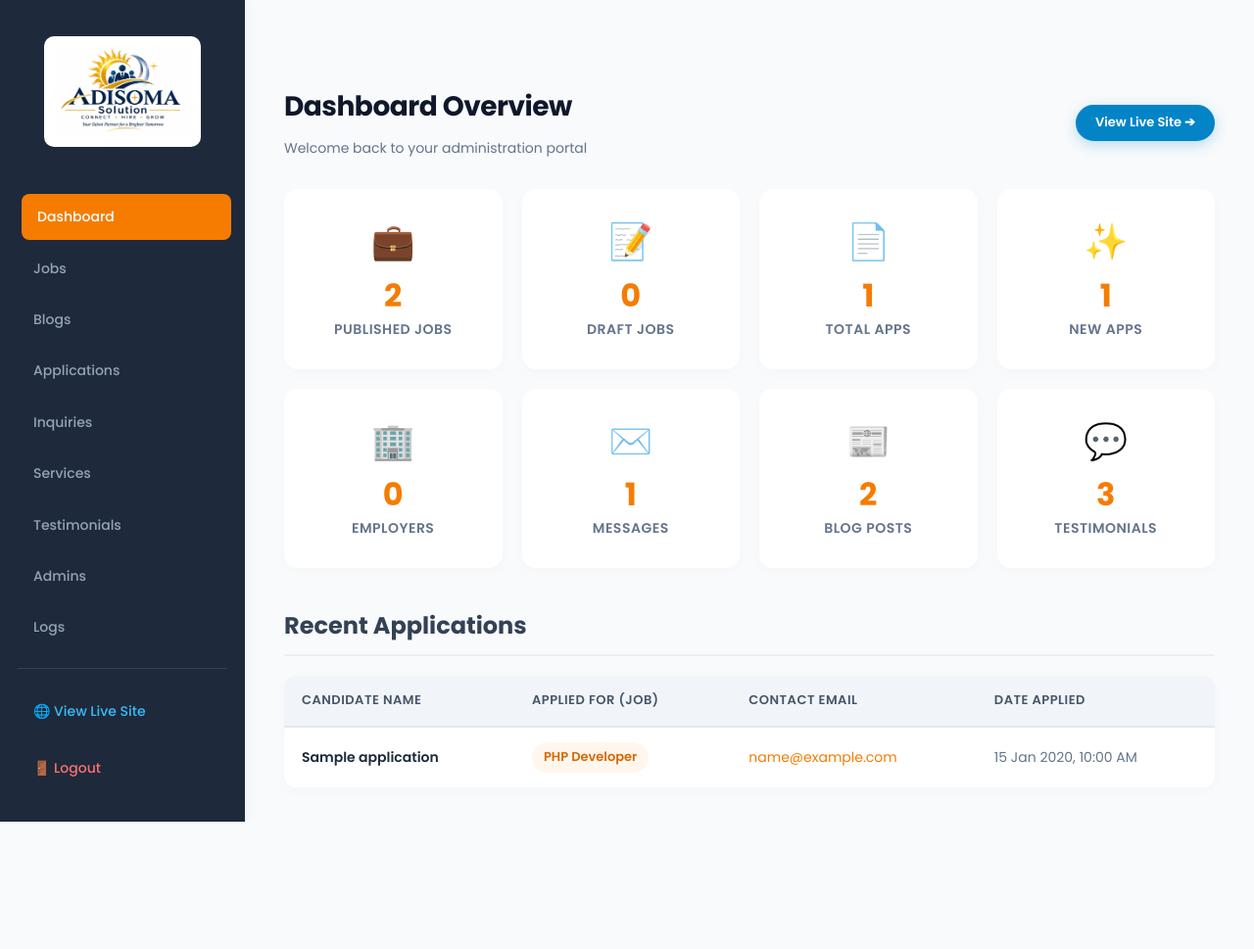
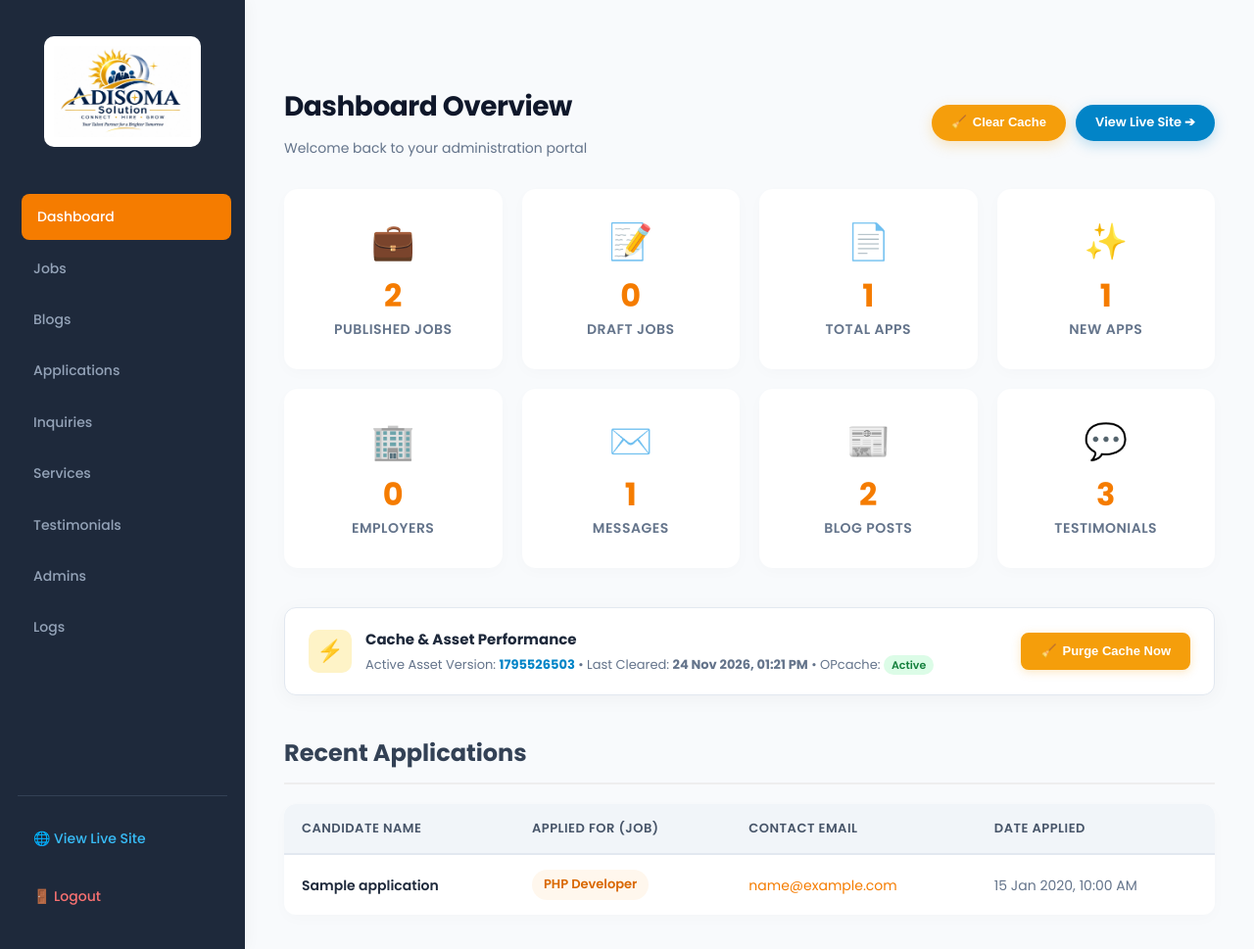
Before and after one commit to shopquare/adisoma, a PHP site: page /admin/dashboard.php in a window 1280 px wide. Shown: the whole page at 98% size. Before the commit the page ends 839 px from the top, so only its background shows below. Run offline with PHP 8.4, Linux system fonts and the light colour scheme; the visitor is signed in with stand-in values (Sample User, id 1); data comes from the database, SQL or seed files in the repository; tables that the repository leaves empty hold one stand-in row (values such as "Sample post"); some libraries are stand-ins or nearby versions.

Commit message:
Add Clear Cache feature to Admin Dashboard with dynamic asset versioning

```diff
--- a/admin/_footer.php
+++ b/admin/_footer.php
@@ -1 +1 @@
-</main></div><script src="<?=BASE_URL?>/assets/js/main.js?v=2.2"></script></body></html>
+</main></div><script src="<?=BASE_URL?>/assets/js/main.js?v=<?=asset_v()?>"></script></body></html>
--- a/admin/_header.php
+++ b/admin/_header.php
@@ -1,8 +1,8 @@
 <?php require_once __DIR__.'/../includes/functions.php'; admin_only(); $cur=basename($_SERVER['SCRIPT_NAME']);
 $nav=['dashboard.php'=>'Dashboard','manage-jobs.php'=>'Jobs','manage-blogs.php'=>'Blogs','applications.php'=>'Applications','inquiries.php'=>'Inquiries','manage-services.php'=>'Services','manage-testimonials.php'=>'Testimonials','manage-admins.php'=>'Admins','logs.php'=>'Logs']; ?>
 <!DOCTYPE html><html lang="en"><head><meta charset="UTF-8"><meta name="viewport" content="width=device-width,initial-scale=1"><title>Admin | ADISOMA</title>
-<link rel="stylesheet" href="<?=BASE_URL?>/assets/css/style.css?v=2.2">
-<link rel="stylesheet" href="<?=BASE_URL?>/assets/css/responsive.css?v=2.2">
+<link rel="stylesheet" href="<?=BASE_URL?>/assets/css/style.css?v=<?=asset_v()?>">
+<link rel="stylesheet" href="<?=BASE_URL?>/assets/css/responsive.css?v=<?=asset_v()?>">
 </head><body>
 <div class="admin-mobile-bar">
     <a href="dashboard.php" class="admin-mobile-logo">
--- a/admin/dashboard.php
+++ b/admin/dashboard.php
@@ -1,4 +1,19 @@
-<?php include '_header.php';
+<?php
+require_once __DIR__ . '/../includes/functions.php';
+admin_only();
+
+if ($_SERVER['REQUEST_METHOD'] === 'POST' && post('action') === 'clear_cache') {
+    if (!csrf_ok()) {
+        flash('Invalid session token. Please try again.', 'err');
+    } else {
+        $new_v = clear_all_cache();
+        log_action('Cleared', 'Cache', 0, "New asset version: {$new_v}");
+        flash("Cache cleared successfully! Dynamic asset version updated to {$new_v}. All desktop & mobile browsers will now fetch the latest styles and scripts.", 'ok');
+    }
+    redirect('dashboard.php');
+}
+
+include '_header.php';
 $q=fn($s)=>(int)db()->query($s)->fetchColumn();
 
 // Enhanced array with Icons and Links to the respective pages
@@ -21,9 +36,18 @@ $recent=db()->query('SELECT a.*,j.title jt FROM applications a LEFT JOIN jobs j
         <h1 style="margin:0 0 6px;">Dashboard Overview</h1>
         <span style="color:#64748b; font-size:14px;">Welcome back to your administration portal</span>
     </div>
-    <a href="../index.php" target="_blank" class="btn sm" style="background:#0284c7; border-color:#0284c7; color:#fff !important; box-shadow:0 4px 14px rgba(2, 132, 199, 0.25); white-space:nowrap;">
-        View Live Site ➔
-    </a>
+    <div class="dash-actions" style="display:flex; gap:10px; align-items:center; flex-wrap:wrap;">
+        <form method="POST" style="margin:0; display:inline;" onsubmit="return confirm('Clear system and browser cache? This will force all browsers to load updated assets.');">
+            <?=csrf()?>
+            <input type="hidden" name="action" value="clear_cache">
+            <button type="submit" class="btn sm" style="background:#f59e0b; border-color:#f59e0b; color:#fff !important; box-shadow:0 4px 14px rgba(245, 158, 11, 0.25); display:inline-flex; align-items:center; justify-content:center; gap:6px; font-weight:600; cursor:pointer;">
+                <span>🧹</span> Clear Cache
+            </button>
+        </form>
+        <a href="../index.php" target="_blank" class="btn sm" style="background:#0284c7; border-color:#0284c7; color:#fff !important; box-shadow:0 4px 14px rgba(2, 132, 199, 0.25); white-space:nowrap; display:inline-flex; align-items:center; justify-content:center; font-weight:600;">
+            View Live Site ➔
+        </a>
+    </div>
 </div>
 
 <!-- Clickable, attractive stat cards -->
@@ -37,6 +61,28 @@ $recent=db()->query('SELECT a.*,j.title jt FROM applications a LEFT JOIN jobs j
         </div>
     </a>
 <?php endforeach; ?>
+</div>
+
+<!-- System Performance & Cache Management Card -->
+<div class="card" style="margin-top:25px; padding:20px 24px; background:#ffffff; border-radius:12px; border:1px solid #e2e8f0; display:flex; justify-content:space-between; align-items:center; flex-wrap:wrap; gap:16px;">
+    <div style="display:flex; align-items:center; gap:14px;">
+        <div style="width:44px; height:44px; border-radius:10px; background:#fef3c7; color:#d97706; display:flex; align-items:center; justify-content:center; font-size:22px; flex-shrink:0;">⚡</div>
+        <div>
+            <h4 style="margin:0 0 4px; font-size:15px; color:#1e293b; font-weight:700;">Cache & Asset Performance</h4>
+            <div style="font-size:13px; color:#64748b; line-height:1.5;">
+                Active Asset Version: <strong style="color:#0284c7;"><?= e(asset_v()) ?></strong>
+                &bull; Last Cleared: <strong><?= e(asset_v_time()) ?></strong>
+                &bull; OPcache: <span style="display:inline-block; padding:2px 8px; border-radius:12px; font-size:11px; font-weight:600; background:<?= function_exists('opcache_reset') ? '#dcfce7; color:#15803d' : '#f1f5f9; color:#64748b' ?>;"><?= function_exists('opcache_reset') ? 'Active' : 'Standard' ?></span>
+            </div>
+        </div>
+    </div>
+    <form method="POST" style="margin:0;" onsubmit="return confirm('Purge server and browser caches? All visitors will instantly receive newly updated styles and scripts.');">
+        <?=csrf()?>
+        <input type="hidden" name="action" value="clear_cache">
+        <button type="submit" class="btn sm" style="background:#f59e0b; border-color:#f59e0b; color:#fff !important; font-weight:600; padding:9px 18px; border-radius:8px; box-shadow:0 2px 10px rgba(245, 158, 11, 0.25); display:inline-flex; align-items:center; gap:6px; cursor:pointer;">
+            <span>🧹</span> Purge Cache Now
+        </button>
+    </form>
 </div>
 
 <h2 style="margin-top:40px; border-bottom:2px solid #eee; padding-bottom:10px;">Recent Applications</h2>
--- a/admin/login.php
+++ b/admin/login.php
@@ -39,8 +39,8 @@ if ($_SERVER['REQUEST_METHOD'] === 'POST') {
     <meta charset="UTF-8">
     <meta name="viewport" content="width=device-width,initial-scale=1">
     <title><?= $setup ? 'Create Admin Account' : 'Admin Login' ?> | ADISOMA Solution</title>
-    <link rel="stylesheet" href="<?=BASE_URL?>/assets/css/style.css?v=2.2">
-    <link rel="stylesheet" href="<?=BASE_URL?>/assets/css/responsive.css?v=2.2">
+    <link rel="stylesheet" href="<?=BASE_URL?>/assets/css/style.css?v=<?=asset_v()?>">
+    <link rel="stylesheet" href="<?=BASE_URL?>/assets/css/responsive.css?v=<?=asset_v()?>">
     <style>
         .login-wrap {
             min-height: 100vh;
--- a/assets/css/responsive.css
+++ b/assets/css/responsive.css
@@ -149,9 +149,18 @@
         align-items: flex-start;
         gap: 14px;
     }
-    .dash-head .btn {
+    .dash-actions {
+        width: 100%;
+        display: flex;
+        flex-direction: column;
+        gap: 10px;
+    }
+    .dash-actions form,
+    .dash-actions form button,
+    .dash-actions .btn {
         width: 100%;
         text-align: center;
+        justify-content: center;
     }
 
     /* Grids to single column */
--- /dev/null
+++ b/config/cache_version.txt
@@ -0,0 +1 @@
+1795526503
--- a/includes/footer.php
+++ b/includes/footer.php
@@ -5,4 +5,4 @@
 <div><h4>Contact</h4><p><?=e(CO['address'])?></p><p><?=e(CO['phone'])?></p><p><?=e(CO['email'])?></p>
 <p class="soc"><a href="<?=e(CO['facebook'])?>">Facebook</a> <a href="<?=e(CO['linkedin'])?>">LinkedIn</a> <a href="<?=e(CO['twitter'])?>">Twitter</a> <a href="<?=e(CO['instagram'])?>">Instagram</a></p></div>
 </div><div class="copy">&copy; <?=date('Y')?> ADISOMA Solution. All rights reserved. <a href="<?=BASE_URL?>/admin/login.php">Admin</a></div>
-<script src="<?=BASE_URL?>/assets/js/main.js?v=2.2"></script></body></html>
+<script src="<?=BASE_URL?>/assets/js/main.js?v=<?=asset_v()?>"></script></body></html>
--- a/includes/functions.php
+++ b/includes/functions.php
@@ -96,3 +96,53 @@ function ensure_blogs_table() {
     }
 }
 ensure_blogs_table();
+
+function asset_v(?string $override = null): string {
+    static $v = null;
+    if ($override !== null) {
+        $v = $override;
+        return $v;
+    }
+    if ($v !== null) return $v;
+    $file = __DIR__ . '/../config/cache_version.txt';
+    if (file_exists($file)) {
+        $content = trim((string)@file_get_contents($file));
+        if ($content !== '') {
+            $v = $content;
+            return $v;
+        }
+    }
+    $v = '2.3';
+    return $v;
+}
+
+function asset_v_time(): string {
+    $v = asset_v();
+    if (is_numeric($v) && (int)$v > 1600000000) {
+        return date('d M Y, h:i A', (int)$v);
+    }
+    $file = __DIR__ . '/../config/cache_version.txt';
+    if (file_exists($file)) {
+        $mtime = @filemtime($file);
+        if ($mtime) {
+            return date('d M Y, h:i A', $mtime);
+        }
+    }
+    return date('d M Y, h:i A');
+}
+
+function clear_all_cache(): string {
+    $new_v = (string)time();
+    $file = __DIR__ . '/../config/cache_version.txt';
+    @file_put_contents($file, $new_v);
+    asset_v($new_v);
+
+    if (function_exists('opcache_reset')) {
+        @opcache_reset();
+    }
+    if (function_exists('clearstatcache')) {
+        @clearstatcache(true);
+    }
+
+    return $new_v;
+}
--- a/includes/header.php
+++ b/includes/header.php
@@ -1,6 +1,6 @@
 <?php require_once __DIR__.'/functions.php'; $title=$title??'Home'; $sub=$sub??''; $cur=basename($_SERVER['SCRIPT_NAME']); ?>
 <!DOCTYPE html><html lang="en"><head><meta charset="UTF-8"><meta name="viewport" content="width=device-width,initial-scale=1">
 <title><?=e($title)?> | ADISOMA Solution</title>
-<link rel="stylesheet" href="<?=BASE_URL?>/assets/css/style.css?v=2.2"><link rel="stylesheet" href="<?=BASE_URL?>/assets/css/responsive.css?v=2.2"></head><body>
+<link rel="stylesheet" href="<?=BASE_URL?>/assets/css/style.css?v=<?=asset_v()?>"><link rel="stylesheet" href="<?=BASE_URL?>/assets/css/responsive.css?v=<?=asset_v()?>"></head><body>
 <?php include __DIR__.'/navbar.php'; if($sub!==''): ?>
 <section class="page-hero"><div class="wrap"><h1><?=e($title)?></h1><p><?=e($sub)?></p></div></section><?php endif; ?>
```
